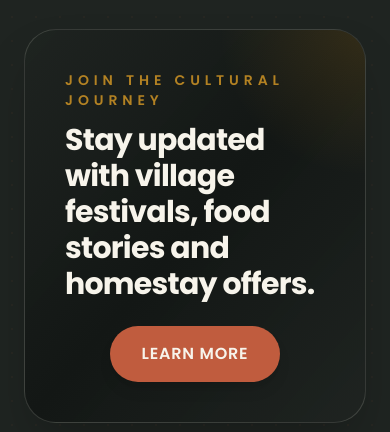
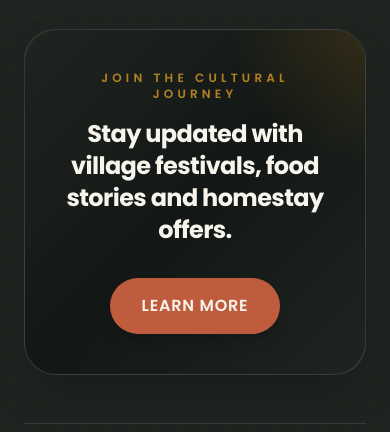
Before and after one commit to Nisheshchy/tharuvillage, a React (Vite) app: page / in a window 390 px wide. Shown: the part 8138-8570 px from the top of the page. Built offline with nearby package versions, Linux system fonts and the light colour scheme.

Commit message:
style: improve Footer responsive grid layout and typography consistency

```diff
--- a/src/components/Footer.jsx
+++ b/src/components/Footer.jsx
@@ -23,7 +23,7 @@ const Footer = () => {
       {/* Decorative Traditional Clay Pattern overlay */}
       <div className="absolute inset-0 bg-[radial-gradient(#C05C3E_0.8px,transparent_0.8px)] [background-size:24px_24px] opacity-5 pointer-events-none" />
 
-      <div className="max-w-7xl mx-auto px-6 md:px-12 relative z-10 grid grid-cols-1 md:grid-cols-4 gap-12 mb-16">
+      <div className="max-w-7xl mx-auto px-6 md:px-12 relative z-10 grid grid-cols-1 sm:grid-cols-2 lg:grid-cols-4 gap-12 mb-16">
         {/* Brand Column */}
         <div className="space-y-5">
           <Link to="/" className="flex items-center space-x-3 group">
@@ -165,12 +165,12 @@ const Footer = () => {
       <div className="max-w-7xl mx-auto px-6 md:px-12 mb-12">
         <div className="relative overflow-hidden rounded-[2rem] border border-cream/15 bg-slate/95 bg-gradient-to-br from-slate/95 via-slate-dark to-slate/90 p-10 shadow-2xl">
           <div className="absolute inset-0 bg-[radial-gradient(circle_at_top_right,_rgba(217,155,38,0.32),_transparent_28%)] pointer-events-none opacity-50" />
-          <div className="relative z-10 flex flex-col lg:flex-row items-center justify-between gap-6">
-            <div className="space-y-3 text-cream">
-              <p className="text-sm uppercase tracking-[0.35em] text-ochre/80 font-semibold">
+          <div className="relative z-10 flex flex-col lg:flex-row items-center text-center lg:text-left justify-between gap-8">
+            <div className="space-y-4 text-cream">
+              <p className="text-xs md:text-sm uppercase tracking-[0.35em] text-ochre/80 font-semibold">
                 Join the cultural journey
               </p>
-              <h3 className="text-3xl font-bold tracking-tight text-cream">
+              <h3 className="text-2xl lg:text-3xl font-bold tracking-tight text-cream">
                 Stay updated with village festivals, food stories and homestay
                 offers.
               </h3>
```
